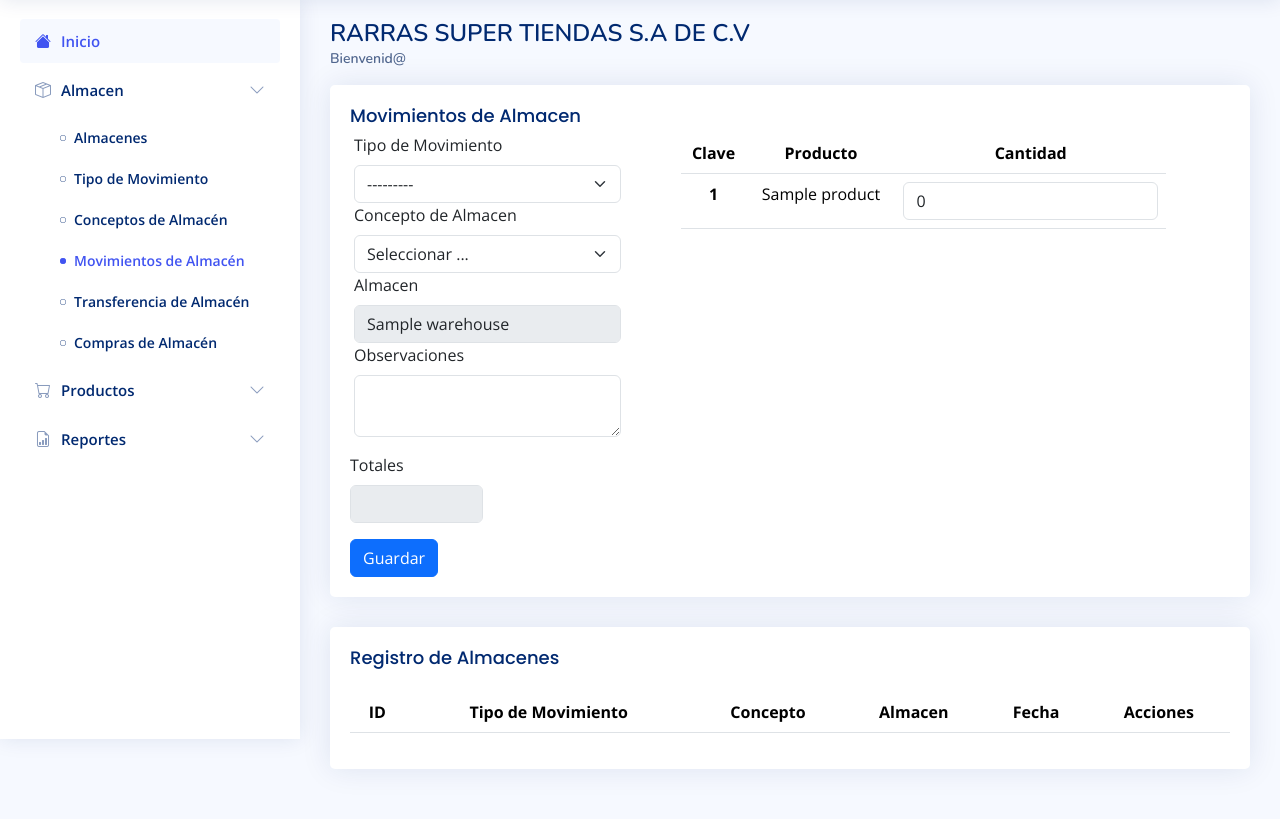
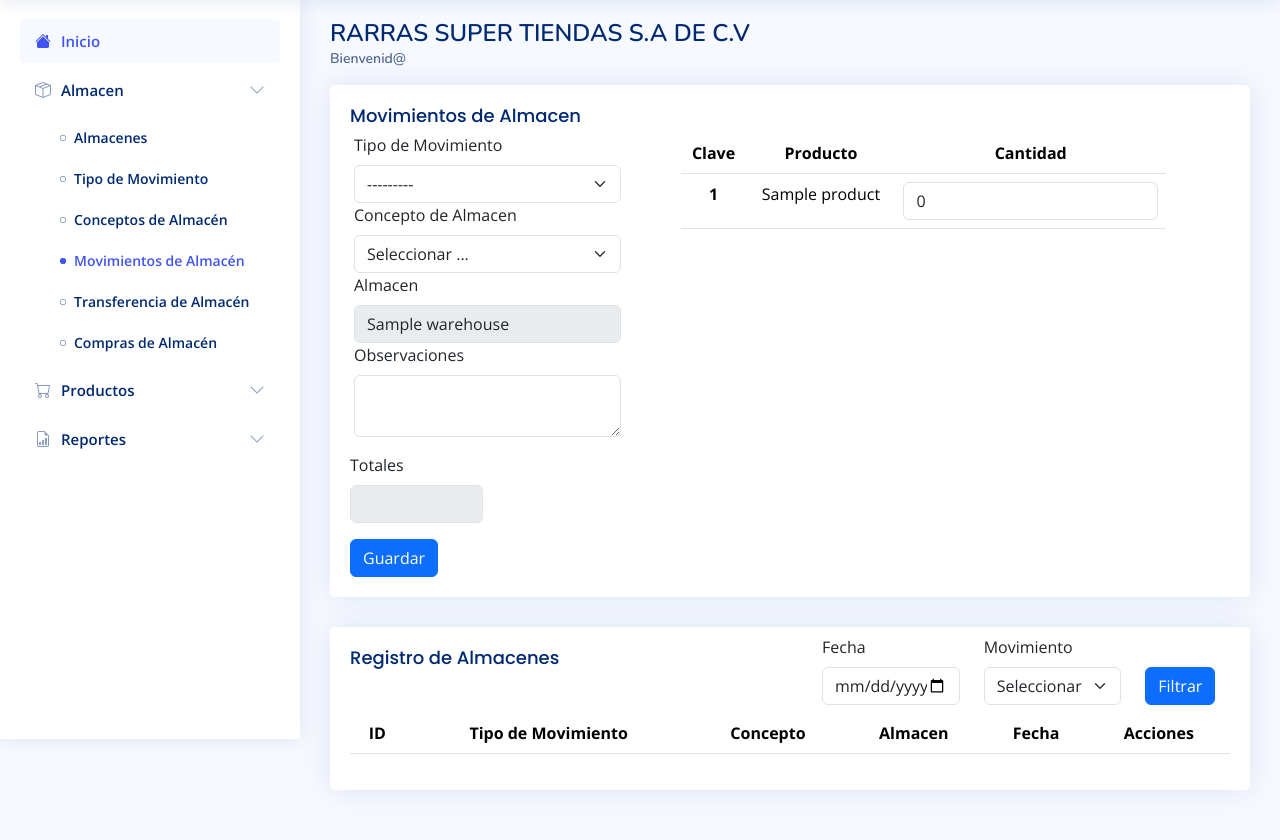
Before and after one commit to erickcasita/rarras-admin, a Django app: page /addmovementwerehouse/ in a window 1280 px wide. Shown: the part 61-901 px from the top of the page. Before the commit the page ends 845 px from the top, so only its background shows below. Run offline with Django 5.2, Linux system fonts and the light colour scheme; a user stored in the database is signed in; tables that the repository leaves empty hold one stand-in row (values such as "Sample post"); lists and menus that the app fills with data are empty; some libraries are stand-ins or nearby versions.

Commit message:
Se agrego formulario de filtro por fecha en movimientos de almacen

```diff
--- a/static/js/movementwerehouse.js
+++ b/static/js/movementwerehouse.js
@@ -1,4 +1,18 @@
-
+$("#formFilterMovementWarehouses").validate({
+    rules: {
+        dateFilter: {
+            required: true
+        }
+    },
+    messages: {
+        dateFilter: {
+            required: "Por favor, Seleccione una fecha"
+        }
+    },
+    submitHandler: function (form) {
+        form.submit();
+    }
+});
 
 $("#formWarehouseMovement").validate({
     rules: {
--- a/warehouses/templates/addmovementwerehouse.html
+++ b/warehouses/templates/addmovementwerehouse.html
@@ -85,7 +85,32 @@
 
             <div class="card">
                 <div class="card-body">
-                    <h5 class="card-title">Registro de Almacenes</h5>
+                    <div class="row">
+                        <div class="col-md-6">
+                            <h5 class="card-title">Registro de Almacenes</h5>
+                        </div>
+                        <div class="col-md-6">
+                            <!-- Custom Styled Validation -->
+                            <form class="row m-2" id="formFilterMovementWarehouses" method="POST">
+                                {% csrf_token %}
+                                <div class="row">
+                                    <div class="col-md-5">
+                                        <label class="form-label">Fecha</label>
+                                        <input class="form-control" type="date" name="dateFilter" id="dateFilter">
+                                    </div>
+                                     <div class="col-md-5">
+                                         <label class="form-label">Movimiento</label>
+                                         <select class="form-select" id="typeMovementFilter" name="typeMovementFilter">
+                                             <option selected disabled value="">Seleccionar ...</option>
+                                         </select>
+                                    </div>
+                                    <div class="col-md-2 mt-auto">
+                                        <button class="btn btn-primary" type="submit">Filtrar</button>
+                                    </div>
+                                </div>
+                            </form>
+                        </div>
+                    </div>
 
                     <!-- Table with hoverable rows -->
                     <table class="table table-hover text-center">
```
